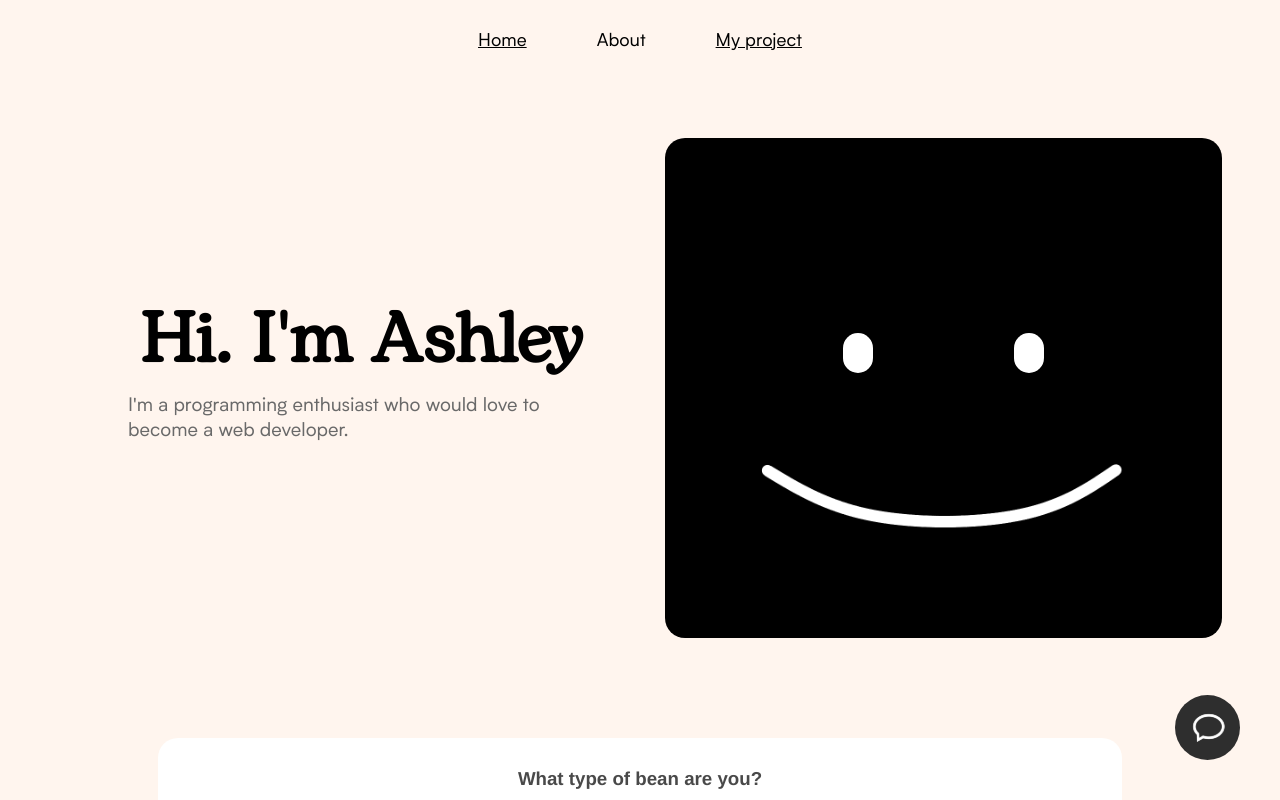
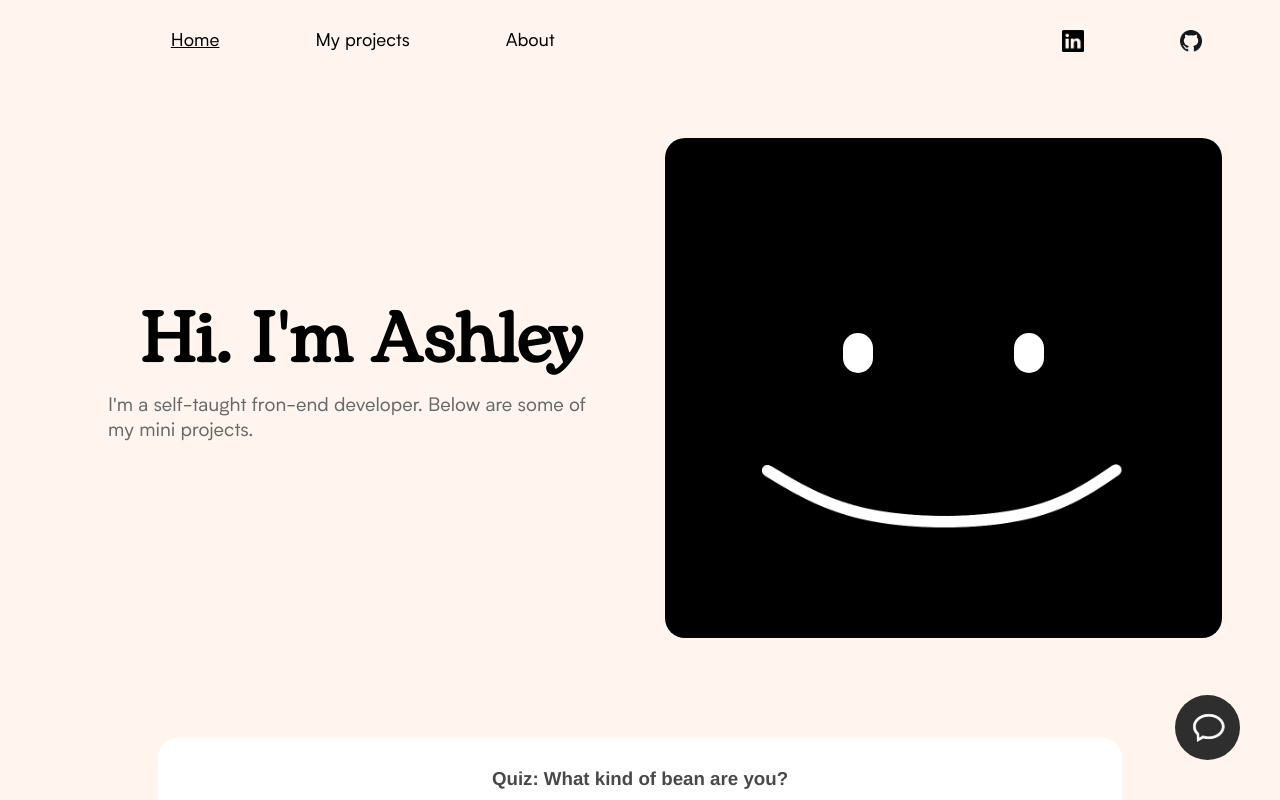
Before and after one commit to ashleycao12/my-website, a Vue app: page / in a window 1280 px wide. Shown: the top 800 px of the page. Built offline with nearby package versions, Linux system fonts and the light colour scheme.

Commit message:
add external links to nav. add scroll function to 'My projects' link. add scroll behavior to router so that it scroll to the top when we change to a new page

```diff
--- a/src/App.vue
+++ b/src/App.vue
@@ -1,29 +1,60 @@
 <template>
   <nav>
-    <router-link to="/">Home</router-link>
-    <router-link to="/about">About</router-link>
-    <router-link to="/">My project</router-link>
+    <div class="nav">
+
+      <router-link to="/">Home</router-link>
+      <router-link to="/" class="noUnderline" @click="scrollProject">My projects</router-link>
+      <router-link to="/about">About</router-link>
+    </div>
+    <div class="nav1">
+
+      <a href="https://www.linkedin.com/in/ashley-cao/">
+        <img src="@/assets/linkedin-icon.png" alt="">
+      </a>
+      <a href="https://github.com/ashleycao12">
+        <img src="@/assets/github-icon.png" alt="">
+      </a>
+        </div>
+
   </nav>
-  <router-view/>
+  <router-view :projectClick="projectClick"/>
   <MessageBot/>
 </template>
 
 <script setup>
-
+import {ref} from 'vue'
 import MessageBot from './components/home/MessageBot.vue'
+const projectClick = ref(0)
+function scrollProject(){
+  setTimeout(()=> {projectClick.value++},50)
+}
 
 </script>
 
 <style>
 #app {
   font-family: Avenir, Helvetica, Arial, sans-serif;
-  /* -webkit-font-smoothing: antialiased;
-  -moz-osx-font-smoothing: grayscale; */
+  -webkit-font-smoothing: antialiased;
+  -moz-osx-font-smoothing: grayscale;
   text-align: center;
 
 }
+.nav1 {
+  flex: 1;
+  text-align: right;
+}
+a img {
+  width: 22px;
+}
+.nav {
+  flex: 1.2;
 
+  /* background-color: blue; */
+}
 nav {
+  /* background-color: blue; */
+  display: flex;
+  flex-direction: row;
   padding: 30px;
   position: fixed;
   top: 0;
@@ -41,8 +72,8 @@ nav a {
   padding: 10px 20px;
   border-radius: 10px;
   text-decoration: none;
-  margin-left:15px ;
-  margin-right:15px ;
+  margin-left:28px ;
+  margin-right:28px ;
   color: rgb(0, 0, 0);
   font-family:  "Biotif", system-ui, Helvetica Neue, Helvetica,Arial,sans-serif;
   font-size: 18px;
@@ -50,7 +81,7 @@ nav a {
   transition: all 0.15s;
 }
 
-nav a:hover{
+.nav a:hover{
   background: rgb(255, 233, 176);
   color: rgb(50, 50, 50);
   margin-left:50px ;
@@ -60,7 +91,9 @@ nav a:hover{
 
 nav a.router-link-exact-active {
   text-decoration: underline;
-
+}
+.noUnderline {
+  text-decoration: none !important;
 }
 
 </style>
--- a/src/router/index.js
+++ b/src/router/index.js
@@ -33,7 +33,10 @@ const routes = [
 
 const router = createRouter({
   history: createWebHistory(process.env.BASE_URL),
-  routes
+  routes,
+  scrollBehavior (to, from, savedPosition) {
+    return { top: 0 };
+  }
 })
 
 export default router
--- a/src/views/HomeView.vue
+++ b/src/views/HomeView.vue
@@ -2,7 +2,7 @@
   <div class="intro">
     <div class="text">
       <h1>Hi. I'm Ashley</h1>
-      <p>I'm a programming enthusiast who would love to become a web developer.</p>
+      <p>I'm a self-taught fron-end developer. Below are some of my mini projects.</p>
     </div>
       <div class= "gif">
         <div class="eyes">
@@ -12,33 +12,35 @@
           <img src="@/assets/home/smile.png" alt="">
       </div>
   </div>
-  <div class="project" @click= "goQuiz">
+  <div class="project" ref="project1" @click= "goQuiz">
     <div class="projectContent">
-    <h3>What type of bean are you? </h3>
+    <h3>Quiz: What kind of bean are you? </h3>
     <img class="projectImg" src="@/assets/quiz/mixedBean.jpg" alt="no image">
     </div>
   </div>
   <div class="project" @click= "goReactionGame">
     <div class="projectContent">
-    <h3>How close can you get? </h3>
+    <h3>Mini game: How close can you get? </h3>
     <img class="projectImg" src="@/assets/reaction-game/thumbnail.png" alt="no image">
     </div>
   </div>
 </template>
 
-<script>
+<script setup>
   import router from '@/router'
-export default {
-  setup(){
+  import {watch, ref} from 'vue'
+  const props = defineProps({projectClick: Number})
+  const project1 = ref(null)
+  watch(() => props.projectClick, ()=>{
+    project1.value.scrollIntoView({ behavior: 'smooth', block: 'center' })
+  })
   function goQuiz() {
     router.push({name:'quiz'})
   }
   function goReactionGame() {
     router.push({name:'reactionGame'})
   }
-    return{goQuiz,goReactionGame}
-  }
-}
+
 </script>
 
 <style scoped>
@@ -78,6 +80,7 @@ export default {
 
   .text p {
     margin: 0;
+    padding: 0;
     font-size: 19px;
   }
   .text h1 {
```
Also changed, not shown: src/assets/linkedin-icon.png. Lines whose indentation alone changed are shown as unchanged.
